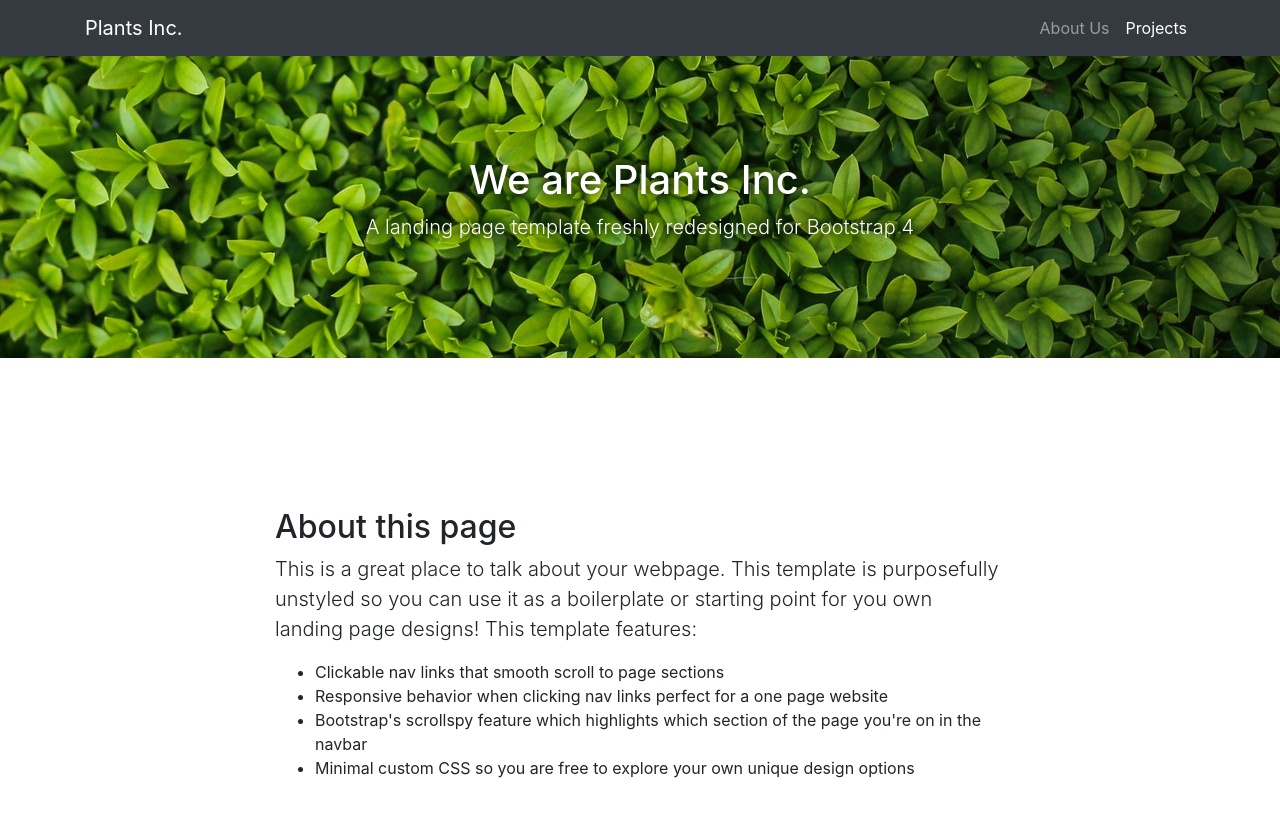
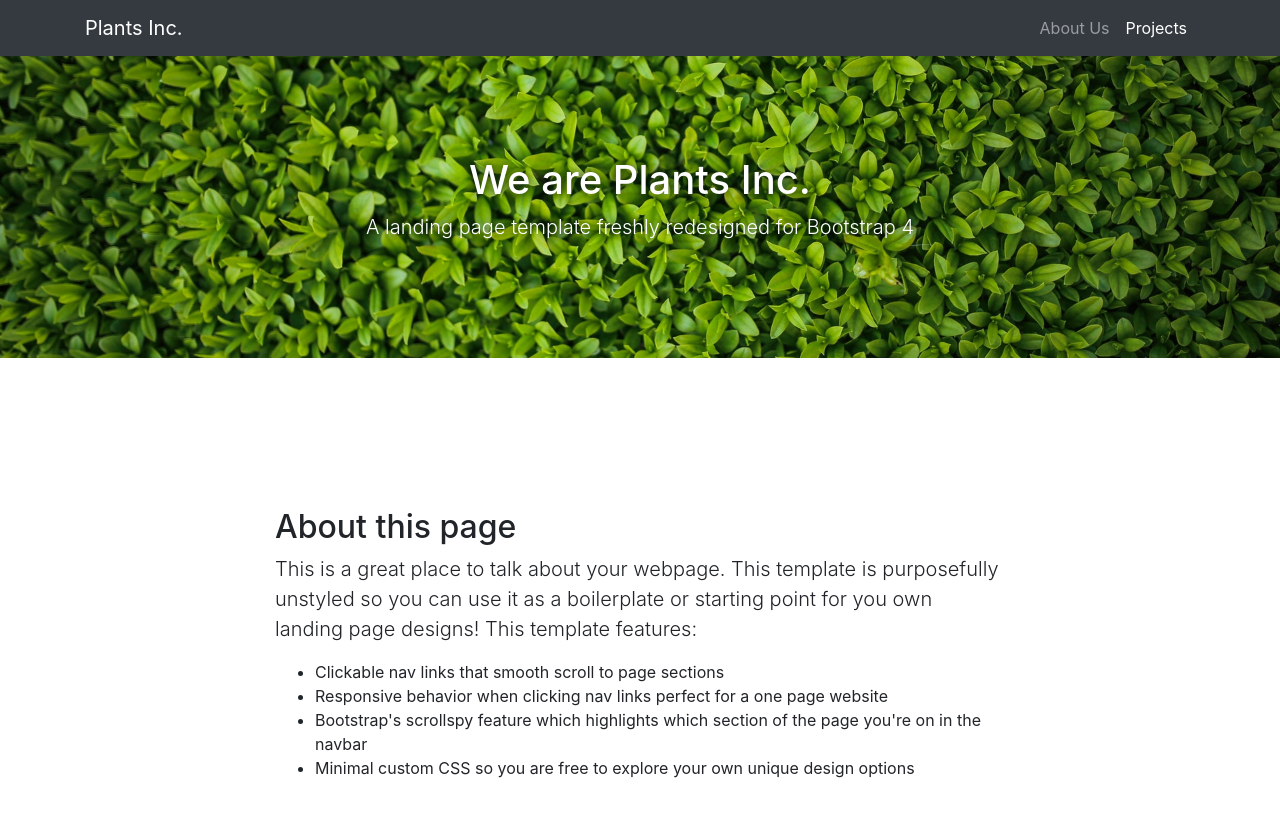
Before and after one commit to nelanab/planttracker, a website with bundled scripts: page index.html in a window 1280 px wide. Shown: the top 816 px of the page. Built offline with nearby package versions, Linux system fonts and the light colour scheme.

Commit message:
changing background image styling

```diff
--- a/css/scrolling-nav.css
+++ b/css/scrolling-nav.css
@@ -33,5 +33,6 @@ section {
 
 .bg-primary{
   background-image: url("../images/green_leaves.jpg");
-  background-position: 100%;
+  background-size: 100%;
+  background-position: 50% 50%;
 }
```
